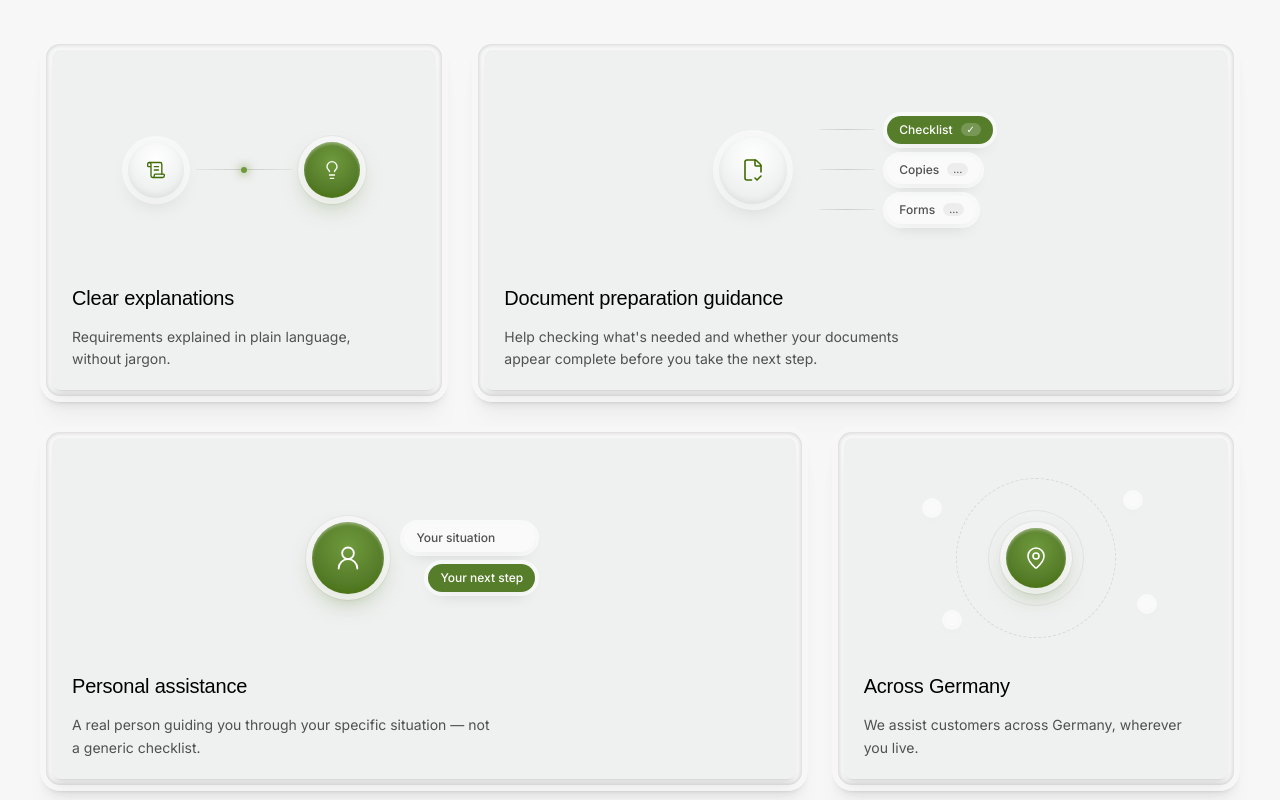
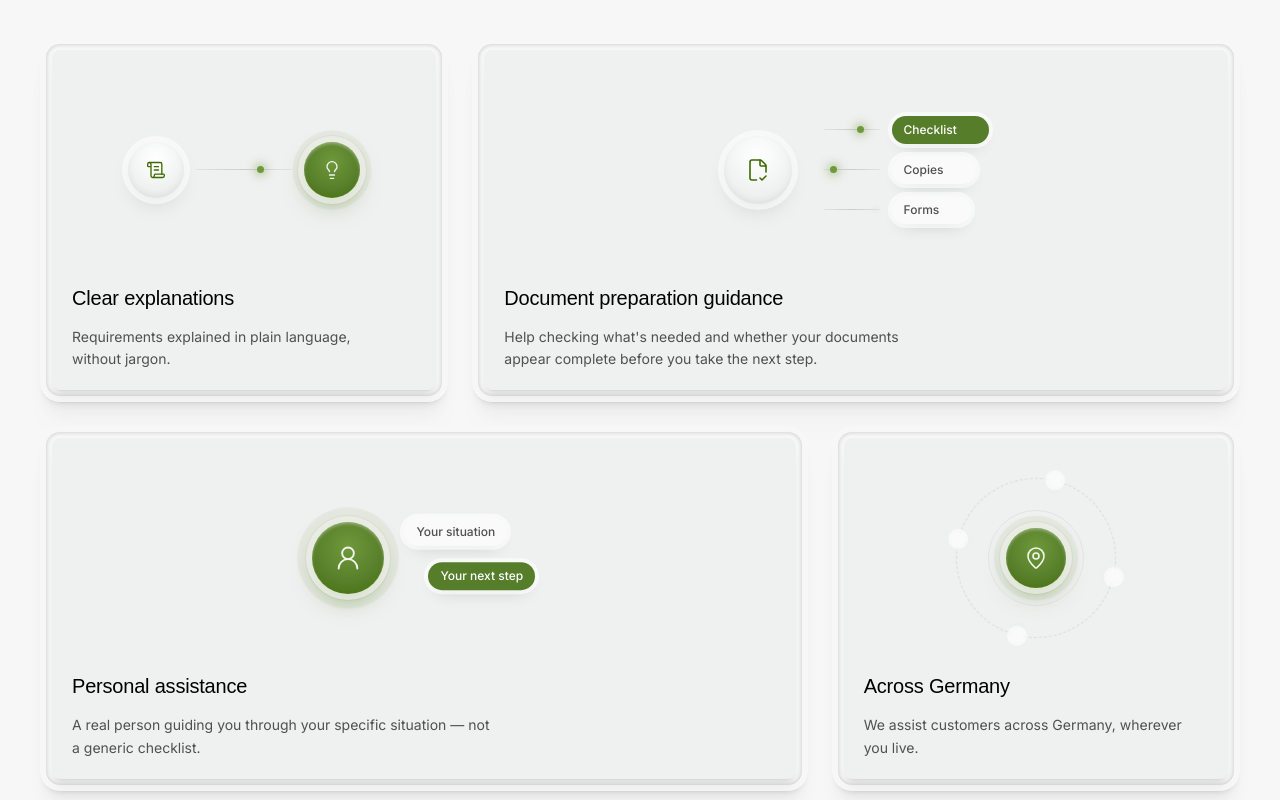
Before and after one commit to Gaurav-7489/simpleyes, a Next.js app: page / in a window 1280 px wide. Shown: the part 5860-6660 px from the top of the page. Built offline with nearby package versions, Linux system fonts and the light colour scheme; no server answers; a web font is replaced by a local one.

Commit message:
Animate Why Simplyes illustrations: traveling pulses, orbiting dots, ticking checklist, chat loop
Co-Authored-By: Claude Sonnet 5.5 <noreply@anthropic.com>
Claude-Session: https://claude.ai/code/session_01DBst4WnnXM9fPrKMVsd2LH

```diff
--- a/src/app/globals.css
+++ b/src/app/globals.css
@@ -875,3 +875,230 @@
     transform: translateY(-3px);
   }
 }
+
+/* ----- Live benefit illustrations (CSS-only, transform/opacity) ---------- */
+.art-pulse {
+  position: absolute;
+  left: 0;
+  top: 50%;
+  width: 7px;
+  height: 7px;
+  margin-top: -3.5px;
+  border-radius: 999px;
+  background: var(--color-accent-500);
+  box-shadow: 0 0 10px 2px rgb(111 154 60 / 0.55);
+  opacity: 0;
+}
+
+.art-ping {
+  position: absolute;
+  inset: 0;
+  border-radius: 999px;
+  background: rgb(111 154 60 / 0.28);
+  opacity: 0;
+  pointer-events: none;
+}
+
+.art-tick-b {
+  display: none;
+}
+
+.art-typing {
+  display: inline-flex;
+  gap: 4px;
+  opacity: 0;
+}
+
+.art-typing i {
+  width: 5px;
+  height: 5px;
+  border-radius: 999px;
+  background: rgb(0 0 0 / 0.35);
+}
+
+@media (prefers-reduced-motion: no-preference) {
+  .art-pulse {
+    animation: art-run 2.8s cubic-bezier(0.45, 0, 0.25, 1) infinite;
+  }
+
+  /* The line's width is the travel distance; translate by 100% of the line via container offset. */
+  @keyframes art-run {
+    0% {
+      left: 0;
+      opacity: 0;
+    }
+    15%,
+    85% {
+      opacity: 1;
+    }
+    100% {
+      left: calc(100% - 7px);
+      opacity: 0;
+    }
+  }
+
+  .art-ping {
+    animation: art-ping 3s ease-out infinite;
+  }
+
+  @keyframes art-ping {
+    0% {
+      transform: scale(1);
+      opacity: 0.55;
+    }
+    100% {
+      transform: scale(1.9);
+      opacity: 0;
+    }
+  }
+
+  .art-float {
+    animation: art-float 5s ease-in-out infinite;
+  }
+
+  @keyframes art-float {
+    50% {
+      transform: translateY(-7px);
+    }
+  }
+
+  .art-orbit {
+    animation: art-spin 24s linear infinite;
+  }
+
+  @keyframes art-spin {
+    to {
+      transform: rotate(360deg);
+    }
+  }
+
+  /* Checklist item flips from "…" to "✓" in a loop. */
+  .art-tick {
+    animation: art-tick-bg 4.2s steps(1) infinite;
+  }
+
+  .art-tick-a {
+    display: inline;
+    animation: art-tick-a 4.2s steps(1) infinite;
+  }
+
+  .art-tick-b {
+    display: none;
+    animation: art-tick-b 4.2s steps(1) infinite;
+  }
+
+  @keyframes art-tick-a {
+    0%,
+    45% {
+      display: inline;
+    }
+    46%,
+    100% {
+      display: none;
+    }
+  }
+
+  @keyframes art-tick-b {
+    0%,
+    45% {
+      display: none;
+    }
+    46%,
+    100% {
+      display: inline;
+    }
+  }
+
+  @keyframes art-tick-bg {
+    0%,
+    45% {
+      background: rgb(0 0 0 / 0.05);
+    }
+    46%,
+    92% {
+      background: rgb(111 154 60 / 0.3);
+    }
+    93%,
+    100% {
+      background: rgb(0 0 0 / 0.05);
+    }
+  }
+
+  /* Chat loop: message → typing → reply → reset. */
+  .art-chat-a {
+    animation: art-chat-a 7s ease-out infinite;
+  }
+
+  .art-typing {
+    animation: art-typing 7s ease-out infinite;
+  }
+
+  .art-typing i {
+    animation: art-dot 0.9s ease-in-out infinite;
+  }
+
+  .art-typing i:nth-child(2) {
+    animation-delay: 0.15s;
+  }
+
+  .art-typing i:nth-child(3) {
+    animation-delay: 0.3s;
+  }
+
+  .art-chat-b {
+    animation: art-chat-b 7s ease-out infinite;
+  }
+
+  @keyframes art-chat-a {
+    0% {
+      opacity: 0;
+      transform: translateY(8px) scale(0.96);
+    }
+    8%,
+    90% {
+      opacity: 1;
+      transform: none;
+    }
+    100% {
+      opacity: 0;
+    }
+  }
+
+  @keyframes art-typing {
+    0%,
+    18% {
+      opacity: 0;
+    }
+    22%,
+    40% {
+      opacity: 1;
+    }
+    44%,
+    100% {
+      opacity: 0;
+    }
+  }
+
+  @keyframes art-chat-b {
+    0%,
+    42% {
+      opacity: 0;
+      transform: translateY(8px) scale(0.96);
+    }
+    50%,
+    90% {
+      opacity: 1;
+      transform: none;
+    }
+    100% {
+      opacity: 0;
+    }
+  }
+
+  @keyframes art-dot {
+    50% {
+      transform: translateY(-3px);
+      background: rgb(0 0 0 / 0.6);
+    }
+  }
+}
--- a/src/components/illustrations/BenefitArt.tsx
+++ b/src/components/illustrations/BenefitArt.tsx
@@ -16,8 +16,11 @@ import type { BenefitArt as BenefitArtKind } from "@/content/home";
 
 function SoftOrb({ size = 56, children, accent = false }: { size?: number; children: ReactNode; accent?: boolean }) {
   return (
-    <span className={accent ? "orb" : "orb-soft"} style={{ width: size, height: size }}>
-      {children}
+    <span className="relative inline-grid place-items-center">
+      {accent && <Ping />}
+      <span className={accent ? "orb" : "orb-soft"} style={{ width: size, height: size }}>
+        {children}
+      </span>
     </span>
   );
 }
@@ -34,8 +37,17 @@ function Pill({ children, accent = false }: { children: ReactNode; accent?: bool
   );
 }
 
-function Line({ className }: { className?: string }) {
-  return <span className={`block h-px bg-gradient-to-r from-black/5 via-black/15 to-black/5 ${className ?? ""}`} />;
+function Line({ className, pulse = false, delay = 0 }: { className?: string; pulse?: boolean; delay?: number }) {
+  return (
+    <span className={`relative block h-px bg-gradient-to-r from-black/5 via-black/15 to-black/5 ${className ?? ""}`}>
+      {pulse && <span className="art-pulse" style={{ animationDelay: `${delay}ms` }} />}
+    </span>
+  );
+}
+
+/** Soft expanding ring behind an orb. */
+function Ping({ delay = 0 }: { delay?: number }) {
+  return <span aria-hidden="true" className="art-ping" style={{ animationDelay: `${delay}ms` }} />;
 }
 
 const iconProps = { "aria-hidden": true, strokeWidth: 1.6 } as const;
@@ -49,8 +61,7 @@ export function BenefitArt({ kind }: { kind: BenefitArtKind }) {
             <ScrollText className="size-5" {...iconProps} />
           </SoftOrb>
           <span className="relative mx-3 w-20 sm:w-24">
-            <Line />
-            <span className="absolute left-1/2 top-1/2 size-1.5 -translate-x-1/2 -translate-y-1/2 rounded-full bg-accent-500 shadow-[0_0_8px_2px_rgb(111_154_60/0.5)]" />
+            <Line className="w-full" pulse />
           </span>
           <SoftOrb accent>
             <Lightbulb className="size-5" {...iconProps} />
@@ -66,11 +77,12 @@ export function BenefitArt({ kind }: { kind: BenefitArtKind }) {
           <div className="flex flex-col items-start gap-3">
             {["Checklist", "Copies", "Forms"].map((label, i) => (
               <span key={label} className="flex items-center gap-3">
-                <Line className="w-4 sm:w-14" />
+                <Line className="w-4 sm:w-14" pulse delay={i * 700} />
                 <Pill accent={i === 0}>
                   {label}
-                  <span className={`rounded-full px-1.5 text-[10px] ${i === 0 ? "bg-white/20" : "bg-black/5"}`}>
-                    {i === 0 ? "✓" : "…"}
+                  <span className="art-tick rounded-full bg-black/5 px-1.5 text-[10px]" style={{ animationDelay: `${i * 1400}ms` }}>
+                    <span className="art-tick-a">…</span>
+                    <span className="art-tick-b">✓</span>
                   </span>
                 </Pill>
               </span>
@@ -85,8 +97,10 @@ export function BenefitArt({ kind }: { kind: BenefitArtKind }) {
             <UserRound className="size-7" {...iconProps} />
           </SoftOrb>
           <div className="flex flex-col gap-3">
-            <Pill>Your situation</Pill>
-            <span className="pl-6">
+            <span className="art-float inline-flex">
+              <Pill>Your situation</Pill>
+            </span>
+            <span className="art-float inline-flex pl-6" style={{ animationDelay: "-2.2s" }}>
               <Pill accent>Your next step</Pill>
             </span>
           </div>
@@ -95,31 +109,31 @@ export function BenefitArt({ kind }: { kind: BenefitArtKind }) {
     case "germany":
       return (
         <div className="relative grid h-full place-items-center">
-          <span className="absolute size-40 rounded-full border border-dashed border-black/10" />
+          <span className="art-orbit absolute size-40 rounded-full border border-dashed border-black/10">
+            {[0, 90, 180, 270].map((deg) => (
+              <span
+                key={deg}
+                className="absolute left-1/2 top-1/2 size-3 -ml-1.5 -mt-1.5 rounded-full bg-[#f9faf9] shadow-[0_0_0_4px_rgb(255_255_255/0.6),0_6px_12px_-4px_rgb(0_0_0/0.2)]"
+                style={{ transform: `rotate(${deg}deg) translateY(-80px)` }}
+              />
+            ))}
+          </span>
           <span className="absolute size-24 rounded-full border border-black/[0.06]" />
           <SoftOrb size={60} accent>
             <MapPin className="size-6" {...iconProps} />
           </SoftOrb>
-          {[
-            "left-[18%] top-[22%]",
-            "right-[20%] top-[18%]",
-            "left-[24%] bottom-[16%]",
-            "right-[16%] bottom-[24%]",
-          ].map((pos) => (
-            <span
-              key={pos}
-              className={`absolute ${pos} size-3 rounded-full bg-[#f9faf9] shadow-[0_0_0_4px_rgb(255_255_255/0.6),0_6px_12px_-4px_rgb(0_0_0/0.2)]`}
-            />
-          ))}
         </div>
       );
     case "chat":
       return (
         <div className="flex h-full flex-col items-center justify-center gap-3 px-6">
-          <span className="self-start rounded-2xl rounded-bl-md bg-[#f9faf9] px-4 py-2.5 text-xs text-ink-2 shadow-[0_8px_18px_-8px_rgb(0_0_0/0.2)]">
+          <span className="art-chat-a self-start rounded-2xl rounded-bl-md bg-[#f9faf9] px-4 py-2.5 text-xs text-ink-2 shadow-[0_8px_18px_-8px_rgb(0_0_0/0.2)]">
             Hello Simplyes, I need help…
           </span>
-          <span className="flex items-center gap-2 self-end rounded-2xl rounded-br-md bg-accent-600 px-4 py-2.5 text-xs text-white shadow-[0_8px_18px_-8px_rgb(62_106_0/0.5)]">
+          <span className="art-typing self-end rounded-full bg-black/[0.06] px-3 py-2">
+            <i /> <i /> <i />
+          </span>
+          <span className="art-chat-b flex items-center gap-2 self-end rounded-2xl rounded-br-md bg-accent-600 px-4 py-2.5 text-xs text-white shadow-[0_8px_18px_-8px_rgb(62_106_0/0.5)]">
             <MessageCircle className="size-3.5" {...iconProps} />
             Happy to help!
           </span>
@@ -132,11 +146,11 @@ export function BenefitArt({ kind }: { kind: BenefitArtKind }) {
             <MessagesSquare className="size-3.5" {...iconProps} />
             Guidance
           </Pill>
-          <Line className="hidden w-10 sm:block" />
+          <Line className="hidden w-10 sm:block" pulse />
           <SoftOrb size={64} accent>
             <Scale className="size-6" {...iconProps} />
           </SoftOrb>
-          <Line className="hidden w-10 sm:block" />
+          <Line className="hidden w-10 sm:block" pulse delay={1100} />
           <Pill>
             <Landmark className="size-3.5" {...iconProps} />
             Decisions
```
